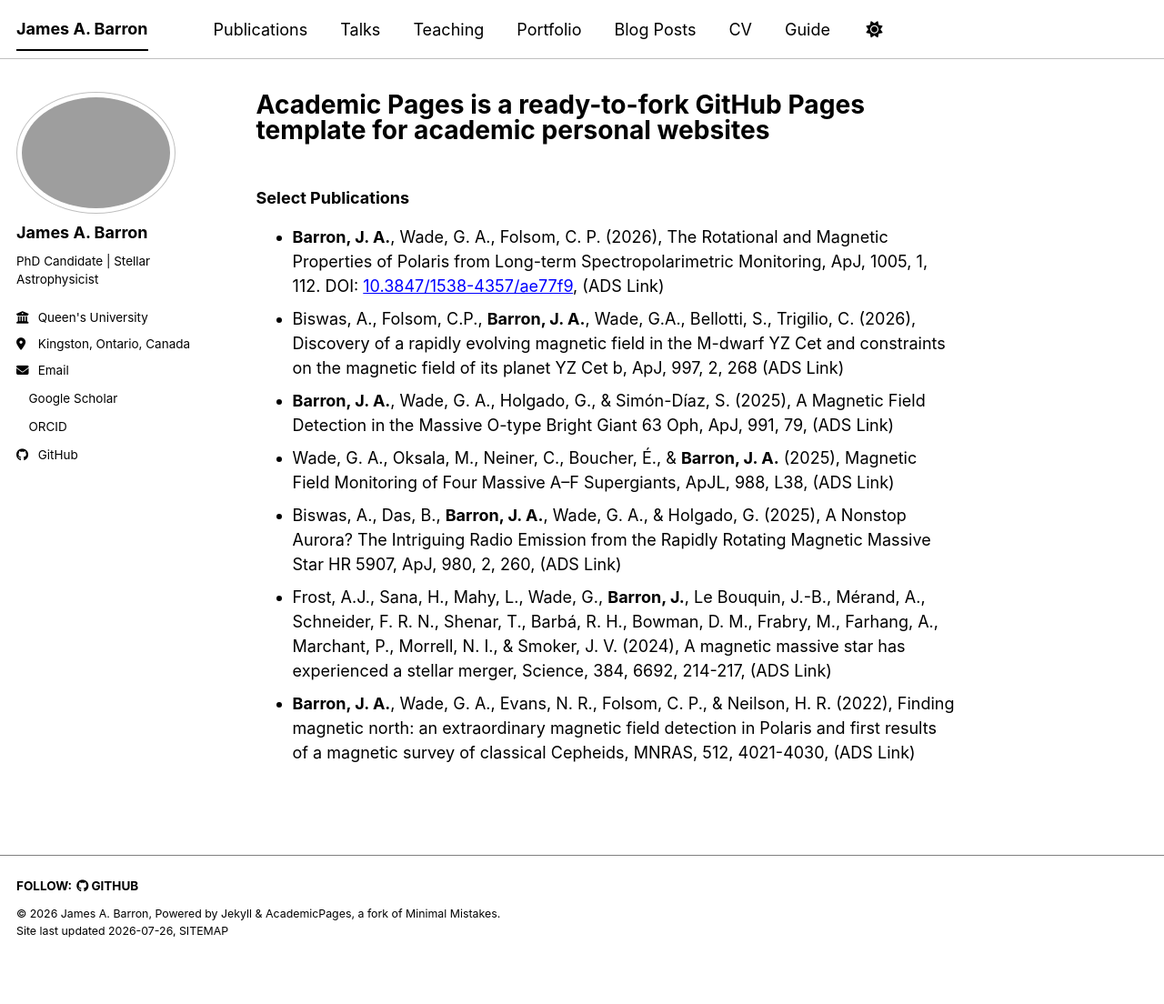
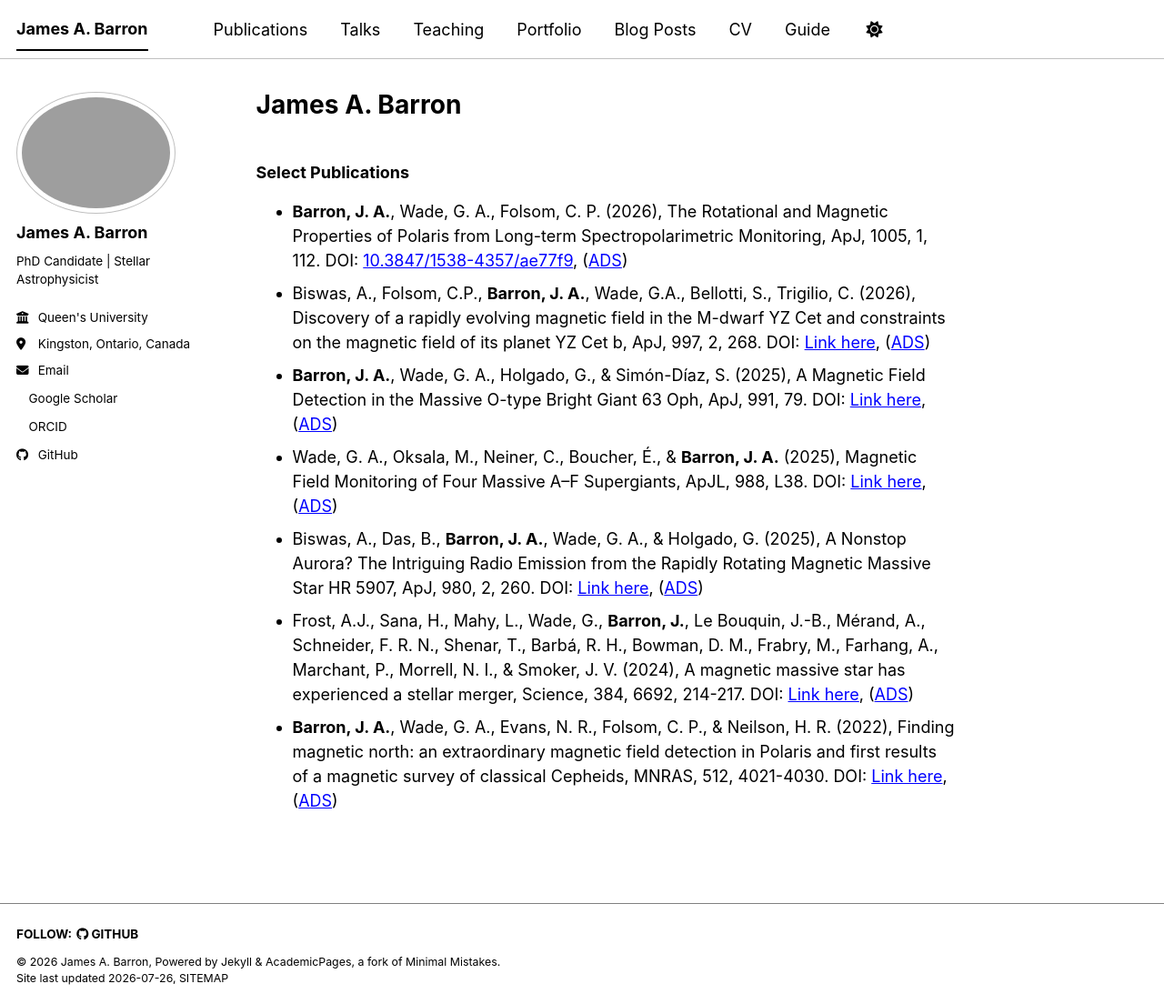
Before and after one commit to jamesabarron/jamesabarron.github.io, a Jekyll site: the page built from _pages/about.md, in a window 1280 px wide and 1104 px high. Shown: the whole window at 91% size. Built offline with Jekyll 4.4.1, drawn with Linux system fonts in a browser that asks for light colours; a style sheet for code colours, icons or effects is not loaded.

Commit message:
Update select pulications about.md

```diff
--- a/_pages/about.md
+++ b/_pages/about.md
@@ -1,24 +1,23 @@
 ---
 permalink: /
-title: "Academic Pages is a ready-to-fork GitHub Pages template for academic personal websites"
+title: "James A. Barron"
 author_profile: true
 redirect_from:
   - /about/
   - /about.html
 ---
 ### Select Publications
-* **Barron, J. A.**, Wade, G. A., Folsom, C. P. (2026), The Rotational and Magnetic Properties of Polaris from Long-term Spectropolarimetric Monitoring, ApJ, 1005, 1, 112. DOI: [10.3847/1538-4357/ae77f9](https://doi.org/10.3847/1538-4357/ae77f9), (ADS Link)
+* **Barron, J. A.**, Wade, G. A., Folsom, C. P. (2026), The Rotational and Magnetic Properties of Polaris from Long-term Spectropolarimetric Monitoring, ApJ, 1005, 1, 112. DOI: [10.3847/1538-4357/ae77f9](https://doi.org/10.3847/1538-4357/ae77f9), ([ADS](https://ui.adsabs.harvard.edu/abs/2026ApJ..1005..112B/abstract))
 <!-- -->
 * Biswas, A., Folsom, C.P., **Barron, J. A.**, Wade, G.A., Bellotti, S., Trigilio, C. (2026), Discovery of a rapidly evolving magnetic field in the M-dwarf YZ Cet and constraints on the magnetic field of its planet
-YZ Cet b, ApJ, 997, 2, 268 (ADS Link)
+YZ Cet b, ApJ, 997, 2, 268. DOI: [Link here](https://doi.org/10.3847/1538-4357/ae2fb4), ([ADS](https://ui.adsabs.harvard.edu/abs/2026ApJ...997..268B/abstract))
 <!-- -->
-* **Barron, J. A.**, Wade, G. A., Holgado, G., & Simón-Díaz, S. (2025), A Magnetic Field Detection in the Massive O-type Bright Giant 63 Oph, ApJ, 991, 79, (ADS Link)
+* **Barron, J. A.**, Wade, G. A., Holgado, G., & Simón-Díaz, S. (2025), A Magnetic Field Detection in the Massive O-type Bright Giant 63 Oph, ApJ, 991, 79. DOI: [Link here](https://doi.org/10.3847/1538-4357/adf6d9), ([ADS](https://ui.adsabs.harvard.edu/abs/2025ApJ...991...79B/abstract))
 <!-- -->
-* Wade, G. A., Oksala, M., Neiner, C., Boucher, É., & **Barron, J. A.** (2025), Magnetic Field Monitoring of Four Massive A–F Supergiants, ApJL, 988, L38, (ADS Link)
+* Wade, G. A., Oksala, M., Neiner, C., Boucher, É., & **Barron, J. A.** (2025), Magnetic Field Monitoring of Four Massive A–F Supergiants, ApJL, 988, L38. DOI: [Link here](https://doi.org/10.3847/2041-8213/ade9ac), ([ADS](https://ui.adsabs.harvard.edu/abs/2025ApJ...988L..38W/abstract))
 <!-- -->
-* Biswas, A., Das, B., **Barron, J. A.**, Wade, G. A., & Holgado, G. (2025), A Nonstop Aurora? The Intriguing Radio Emission from the Rapidly Rotating Magnetic Massive Star HR 5907, ApJ, 980, 2, 260,
-(ADS Link)
+* Biswas, A., Das, B., **Barron, J. A.**, Wade, G. A., & Holgado, G. (2025), A Nonstop Aurora? The Intriguing Radio Emission from the Rapidly Rotating Magnetic Massive Star HR 5907, ApJ, 980, 2, 260. DOI: [Link here](https://doi.org/10.3847/1538-4357/adae02), ([ADS](https://ui.adsabs.harvard.edu/abs/2025ApJ...980..260B/abstract))
 <!-- -->
-* Frost, A.J., Sana, H., Mahy, L., Wade, G., **Barron, J.**, Le Bouquin, J.-B., Mérand, A., Schneider, F. R. N., Shenar, T., Barbá, R. H., Bowman, D. M., Frabry, M., Farhang, A., Marchant, P., Morrell, N. I., & Smoker, J. V. (2024), A magnetic massive star has experienced a stellar merger, Science, 384, 6692, 214-217, (ADS Link)
+* Frost, A.J., Sana, H., Mahy, L., Wade, G., **Barron, J.**, Le Bouquin, J.-B., Mérand, A., Schneider, F. R. N., Shenar, T., Barbá, R. H., Bowman, D. M., Frabry, M., Farhang, A., Marchant, P., Morrell, N. I., & Smoker, J. V. (2024), A magnetic massive star has experienced a stellar merger, Science, 384, 6692, 214-217. DOI: [Link here](https://doi.org/10.1126/science.adg7700), ([ADS](https://ui.adsabs.harvard.edu/abs/2024Sci...384..214F/abstract))
 <!-- -->
-* **Barron, J. A.**, Wade, G. A., Evans, N. R., Folsom, C. P., & Neilson, H. R. (2022), Finding magnetic north: an extraordinary magnetic field detection in Polaris and first results of a magnetic survey of classical Cepheids, MNRAS, 512, 4021-4030, (ADS Link)
+* **Barron, J. A.**, Wade, G. A., Evans, N. R., Folsom, C. P., & Neilson, H. R. (2022), Finding magnetic north: an extraordinary magnetic field detection in Polaris and first results of a magnetic survey of classical Cepheids, MNRAS, 512, 4021-4030. DOI: [Link here](https://doi.org/10.1093/mnras/stac565), ([ADS](https://ui.adsabs.harvard.edu/abs/2022MNRAS.512.4021B/abstract))
```
